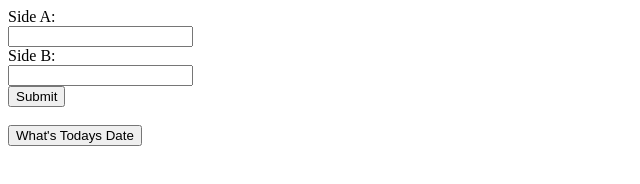
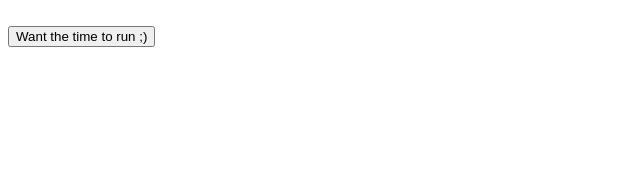
Before and after one commit to Aayush-hush/JavaScript, a plain HTML site: page Learn/2/index.html in a window 1280 px wide. Shown: the whole page, without its empty margins (0-640 px from the left). Drawn offline with Linux system fonts and the light colour scheme.

Commit message:
Update index.html

```diff
--- a/Learn/2/index.html
+++ b/Learn/2/index.html
@@ -7,17 +7,11 @@
         <title>Document</title>
         <link rel="stylesheet" href="style.css">
     </head>
-    <body>
-        <label id="aLabel">Side A:</label><br>
-        <input type="text" id="aTextBox"><br>
-        <label id="bLabel">Side B:</label><br>
-        <input type="text" id="bTextBox"><br>
-        <button type="button" id="submitButton">Submit</button><br>
-        <label id="cLabel"></label><br>
+    <br>
+        <button type="button" id="StartButton">Want the time to run ;)</button>
+        <br>
+        <label id="CLOCK"></label>
 
-        <button type="button" id="h">What's Todays Date </button>
-        <label id="k"></label>
-
-        <script src="index.js"></script>
+        <script type="module" src="index.js"></script>
     </body>
 </html>
```
